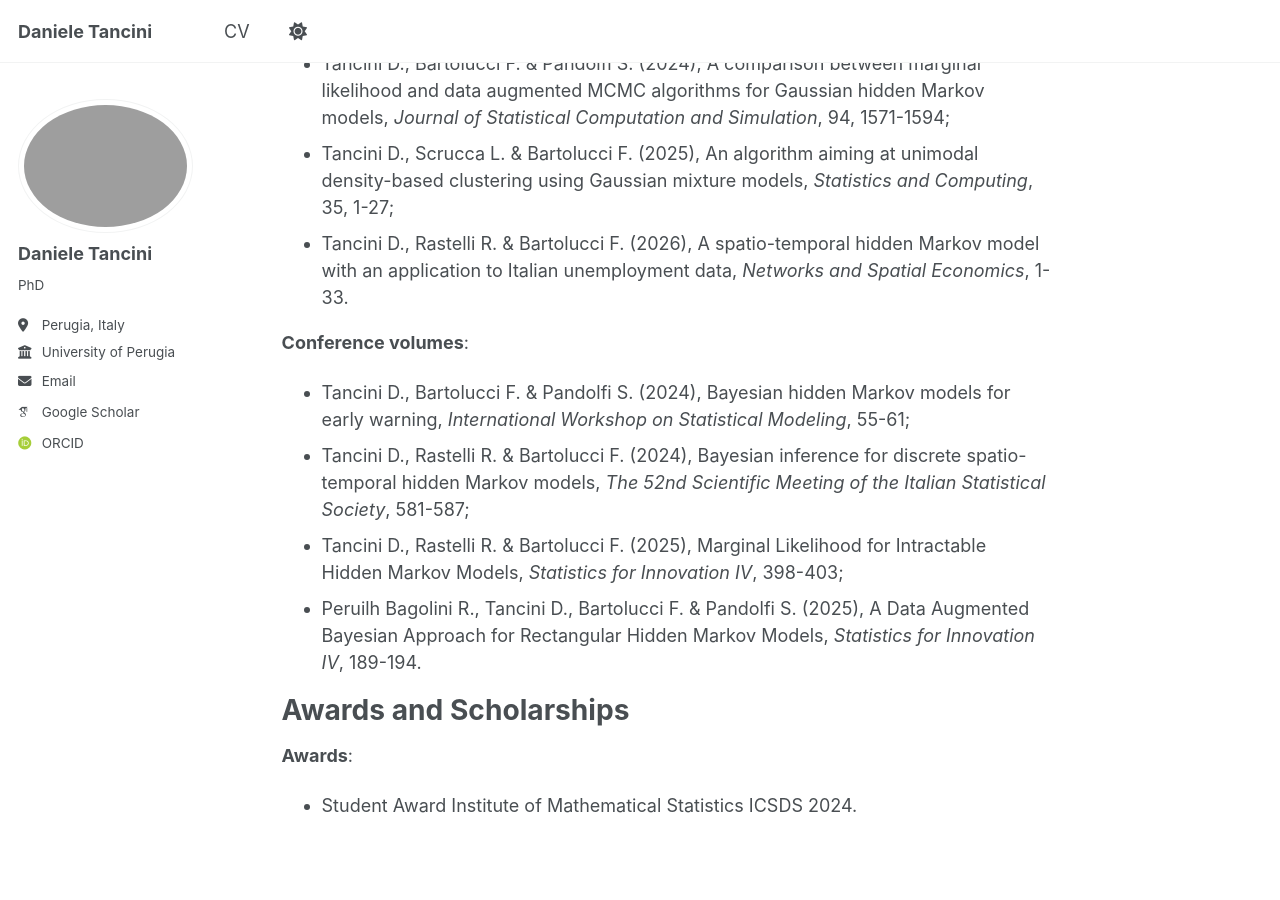
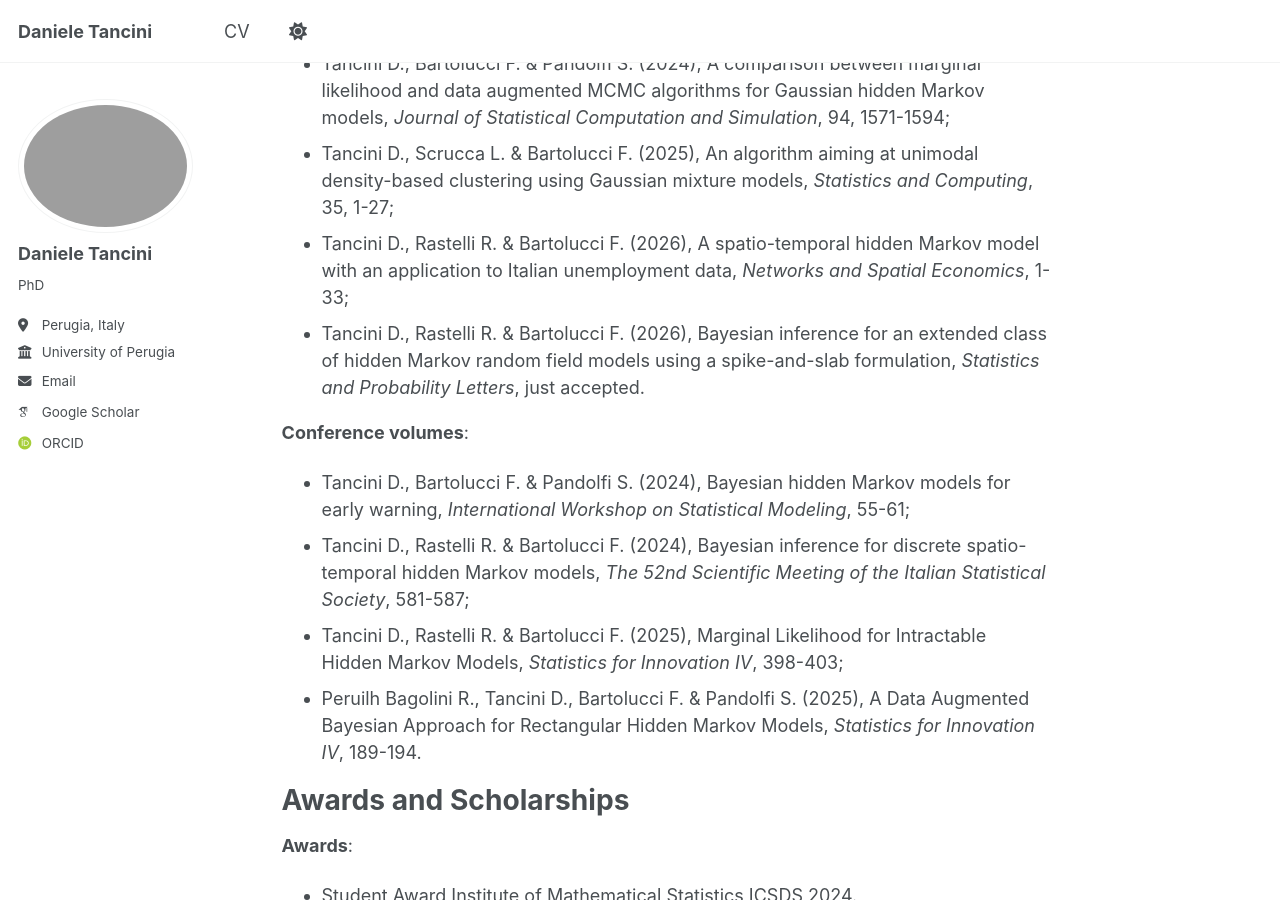
Before and after one commit to DanieleTancini/danieletancini.github.io, a Jekyll site: the page built from _pages/about.md, in a window 1280 px wide and 900 px high, scrolled down 320 px. Built offline with Jekyll 4.4.1, drawn with Linux system fonts in a browser that asks for light colours; some web fonts are replaced; a script that is not in the unit is left out.

Commit message:
Update publication list in about.md
Added a new publication on Bayesian inference for hidden Markov random field models.

```diff
--- a/_pages/about.md
+++ b/_pages/about.md
@@ -18,7 +18,10 @@ augmented MCMC algorithms for Gaussian hidden Markov models, *Journal of Statist
 Computation and Simulation*, 94, 1571-1594;
 - Tancini D., Scrucca L. & Bartolucci F. (2025), An algorithm aiming at unimodal density-based
 clustering using Gaussian mixture models, *Statistics and Computing*, 35, 1-27;
-- Tancini D., Rastelli R. & Bartolucci F. (2026), A spatio-temporal hidden Markov model with an application to Italian unemployment data, *Networks and Spatial Economics*, 1-33.
+- Tancini D., Rastelli R. & Bartolucci F. (2026), A spatio-temporal hidden Markov model with an application to Italian unemployment data, *Networks and Spatial Economics*, 1-33;
+- Tancini D., Rastelli R. & Bartolucci F. (2026), Bayesian inference for an extended class of hidden
+Markov random field models using a spike-and-slab formulation, *Statistics and Probability Letters*,
+just accepted.
 
 **Conference volumes**:
 - Tancini D., Bartolucci F. & Pandolfi S. (2024), Bayesian hidden Markov models for early warning,
```
